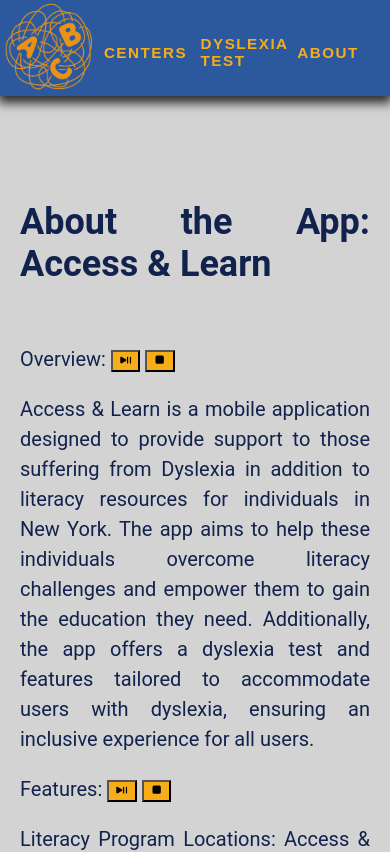
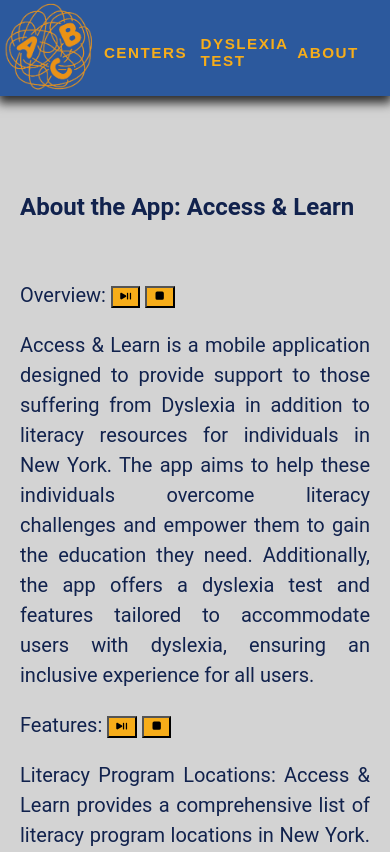
Before and after one commit to jRodriguezIV/9-4_hackathon-team-4, a React (Create React App) app: page /about in a window 390 px wide. Shown: the top 852 px of the page. Built offline with nearby package versions, Linux system fonts and the light colour scheme; no server answers.

Commit message:
added about h1 mobile responsiveness

```diff
--- a/src/Components/About.css
+++ b/src/Components/About.css
@@ -128,5 +128,10 @@ body {
 
   }
 
+  .about h1 {
+    font-size: 24px;
+    text-align: left;
+
+  }
 
 }
```
